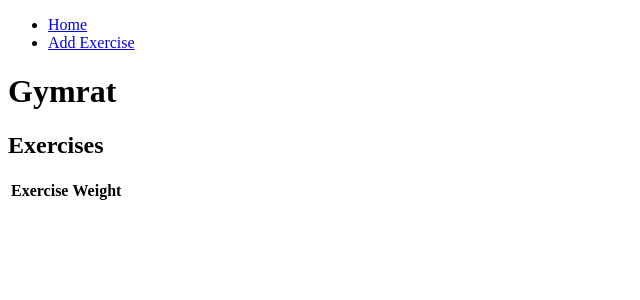
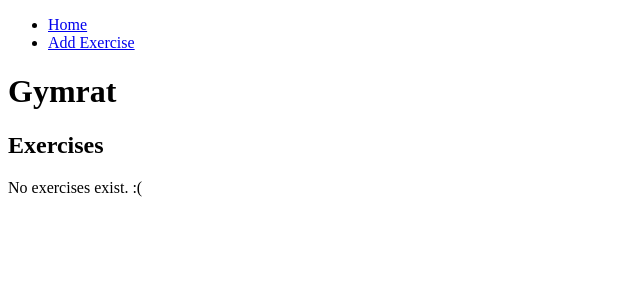
Before and after one commit to coryhouse/athena-gymrat, a React (Create React App) app: page / in a window 1280 px wide. Shown: the top 300 px of the page, without its empty margins (0-640 px from the left). Built offline with nearby package versions, Linux system fonts and the light colour scheme.

Commit message:
Refactor

```diff
--- a/src/Exercises.tsx
+++ b/src/Exercises.tsx
@@ -5,11 +5,8 @@ type ExerciseProps = {
 };
 
 export function Exercises({ exercises }: ExerciseProps) {
-  return (
-    <>
-      <h1>Gymrat</h1>
-
-      <h2>Exercises</h2>
+  function renderTable() {
+    return (
       <table>
         <thead>
           <tr>
@@ -29,6 +26,15 @@ export function Exercises({ exercises }: ExerciseProps) {
           })}
         </tbody>
       </table>
+    );
+  }
+
+  return (
+    <>
+      <h1>Gymrat</h1>
+
+      <h2>Exercises</h2>
+      {exercises.length > 0 ? renderTable() : <p>No exercises exist. :(</p>}
     </>
   );
 }
```
